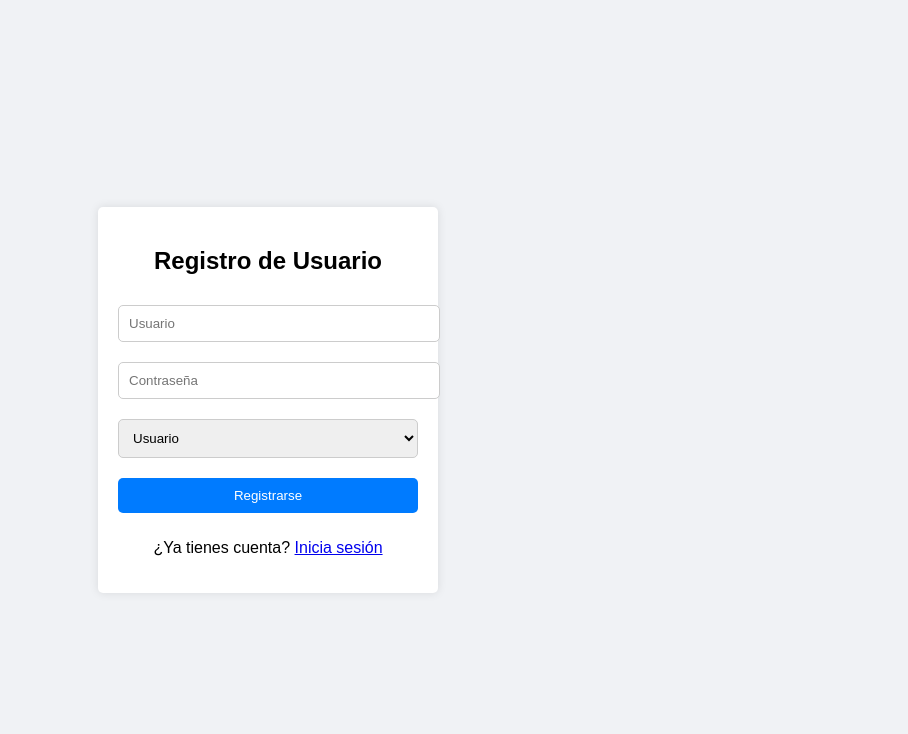
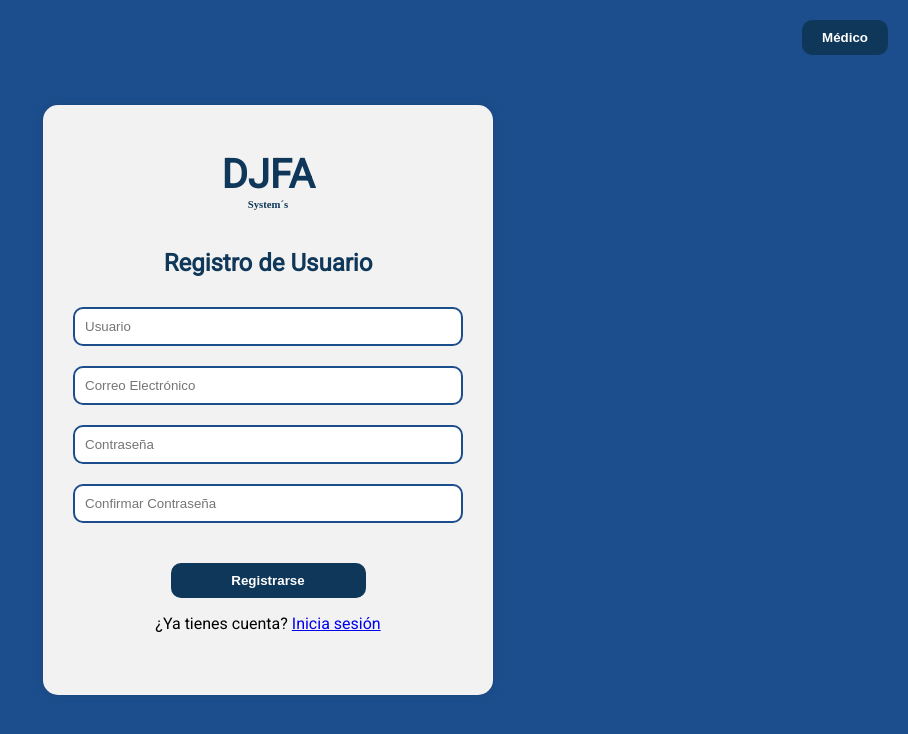
Before and after one commit to Mafer0610/clinica_general, a website: page public/html/register.html in a window 1280 px wide. Shown: the whole page, without its empty margins (372-1280 px from the left). Drawn offline with Linux system fonts and the light colour scheme.

Commit message:
mejora visual en formularios de login y registro

```diff
--- a/public/css/styles.css
+++ b/public/css/styles.css
@@ -1,6 +1,10 @@
+* {
+  box-sizing: border-box;
+}
+
 body {
-    font-family: Arial, sans-serif;
-    background-color: #f0f2f5;
+  font-family: 'Roboto', sans-serif;
+  background-color: #1C4D8C;
   display: flex;
   justify-content: center;
   align-items: center;
@@ -8,30 +12,78 @@ body {
   margin: 0;
 }
 
+.encabezado {
+  color: #0F3759;
+  font-size: 40px;
+  margin: 0;
+}
+
 .form-container {
-    background: white;
-    padding: 20px;
+  background: #F2F2F2;
+  padding: 30px;
+  border-radius: 15px;
+  text-align: center;
+  display: flex;
+  flex-direction: column;
+    justify-content: center;
+  align-items: center;
+
+
+  width: 100%;
+  max-width: 450px;
+  min-width: 300px;
+  min-height: 590px;
   box-shadow: 0px 0px 10px rgba(0,0,0,0.1);
-    border-radius: 5px;
-    text-align: center;
-    width: 300px;
+}
+
+h6 {
+  margin-top: 0;
+  margin-bottom: 20px;
+  color: #0F3759;
+  font-family: 'Times New Roman', Times, serif;
 }
 
 h2 {
   margin-bottom: 20px;
+  color: #0F3759;
 }
 
-input, select, button {
+input {
   width: 100%;
   padding: 10px;
   margin: 10px 0;
-    border-radius: 5px;
-    border: 1px solid #ccc;
+  border-radius: 10px;
+  border: 2px solid #1C4D8C;
 }
 
-button {
-    background: #007bff;
+.registro-btn {
+  background: #0F3759;
   color: white;
   border: none;
   cursor: pointer;
+  padding: 10px 20px;
+  border-radius: 10px;
+  font-weight: bold;
+  width: 50%;
+  margin-top: 30px;
 }
+
+.top-right {
+  position: absolute;
+  top: 20px;
+  right: 20px;
+}
+
+.superior_derecho-btn {
+  background-color: #0F3759;
+  color: white;
+  border: none;
+  padding: 10px 20px;
+  border-radius: 10px;
+  cursor: pointer;
+  font-weight: bold;
+}
+
+.superior_derecho-btn:hover {
+  background-color: #1C4D8C;
+}
--- a/public/html/register.html
+++ b/public/html/register.html
@@ -5,18 +5,22 @@
     <meta name="viewport" content="width=device-width, initial-scale=1.0">
     <title>Registro de Usuario</title>
     <link rel="stylesheet" href="../css/styles.css">
+    <link href="https://fonts.googleapis.com/css2?family=Roboto&display=swap" rel="stylesheet">
 </head>
 <body>
+    <div class="top-right">
+    <button class="superior_derecho-btn">Médico</button>
+    </div>
     <div class="form-container">
+        <h1 class="encabezado">DJFA</h1>
+        <h6>System´s</h6>
         <h2>Registro de Usuario</h2>
         <form id="register-form">
             <input type="text" id="username" placeholder="Usuario" required>
+            <input type="email" id="email" placeholder="Correo Electrónico" required>
             <input type="password" id="password" placeholder="Contraseña" required>
-            <select id="role">
-                <option value="user">Usuario</option>
-                <option value="admin">Administrador</option>
-            </select>
-            <button type="submit">Registrarse</button>
+            <input type="password" id="confirm-password" placeholder="Confirmar Contraseña" required>
+            <button class="registro-btn" type="submit">Registrarse</button>
         </form>
         <p>¿Ya tienes cuenta? <a href="index.html">Inicia sesión</a></p>
     </div>
```
Also changed, not shown: public/html/index.html (+7 -1 lines). Lines whose indentation alone changed are shown as unchanged.
